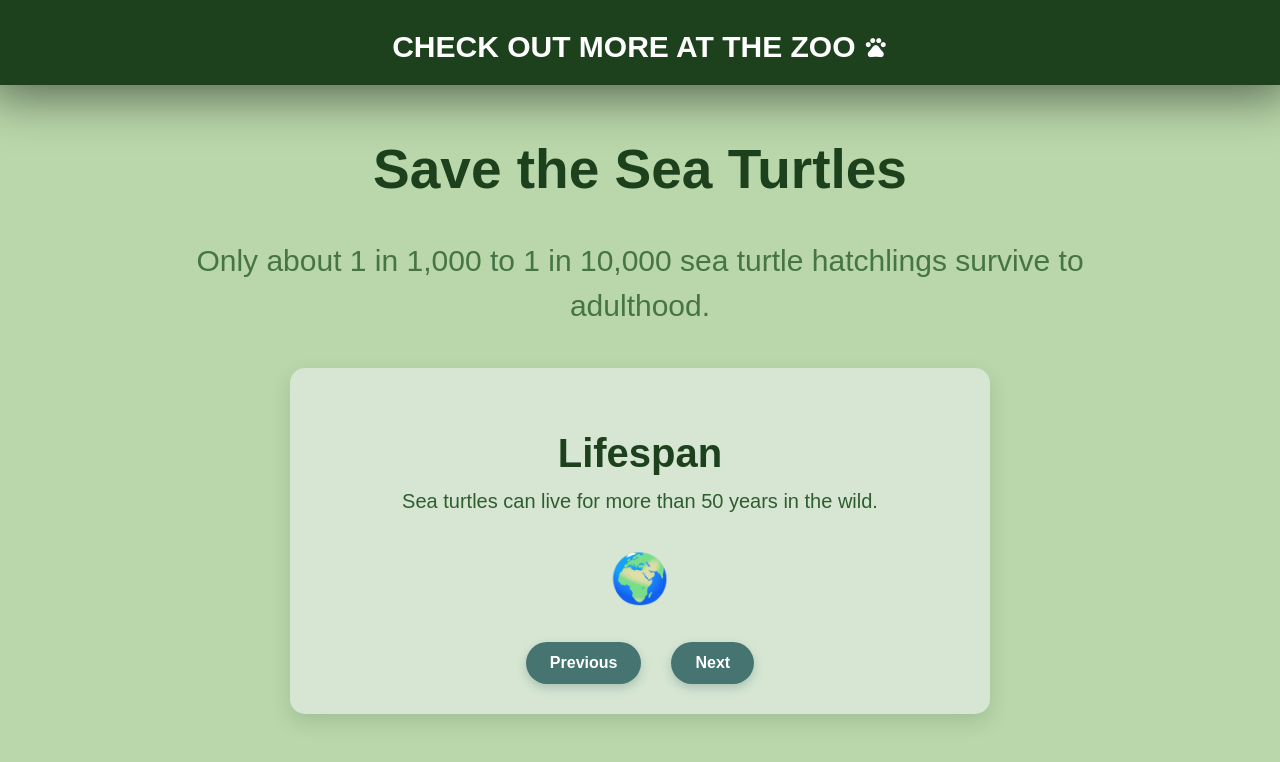
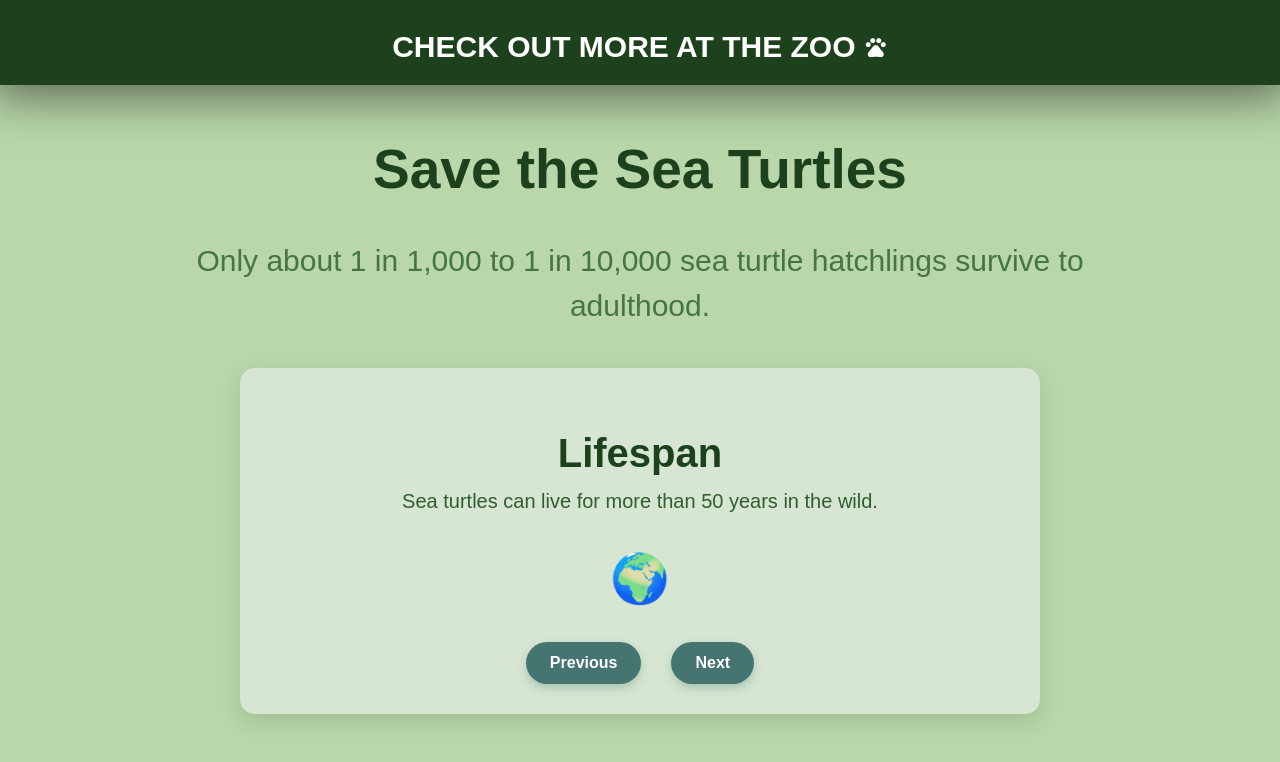
Before and after one commit to KaileyLiou/Turtles, a SvelteKit app: page / in a window 1280 px wide. Shown: the top 762 px of the page. Built offline with nearby package versions, Linux system fonts and the light colour scheme; a web font is replaced by a local one.

Commit message:
added some more padding

```diff
--- a/src/routes/+page.svelte
+++ b/src/routes/+page.svelte
@@ -116,7 +116,7 @@
     .fact-panel {
         margin: 20px auto 40px;
         padding: 30px 50px;
-        max-width: 600px;
+        max-width: 700px;
         background-color: #d6e6d3;
         border-radius: 15px;
         box-shadow: 0 8px 20px rgba(29, 65, 29, 0.15);
@@ -144,17 +144,6 @@
         color: #2f5d2f;
     }
 
-    .icon {
-        font-size: 3rem;
-        margin-bottom: 35px;
-    }
-
-    .nav-buttons {
-        display: flex;
-        justify-content: center;
-        gap: 30px;
-    }
-
     .nav-buttons button {
         background-color: #467470;
         color: white;
@@ -168,13 +157,24 @@
         box-shadow: 0 4px 10px rgba(70, 116, 112, 0.3);
     }
 
+    .icon {
+        font-size: 3rem;
+        margin-bottom: 35px;
+    }
+
+    .nav-buttons {
+        display: flex;
+        justify-content: center;
+        gap: 30px;
+    }
+
     .nav-buttons button:hover {
         background-color: #1d411d;
         box-shadow: 0 6px 15px rgba(29, 65, 29, 0.5);
     }
 
     .unlock-panel {
-        max-width: 600px;
+        max-width: 700px;
         margin: 20px auto;
         text-align: center;
     }
--- a/static/facts.json
+++ b/static/facts.json
@@ -6,7 +6,7 @@
     },
     {
         "title": "Color",
-        "description": "Green sea turtles are named for the greenish color of their fat, which is a result of their herbivorous diet of seagrass and algae",
+        "description": "Green sea turtles are named for the greenish color of their fat, which is a result of their herbivorous diet of seagrass and algae.",
         "icon": "🌿"
     },
     {
@@ -16,7 +16,7 @@
     },
     {
         "title": "Sleep Habits",
-        "description": "Many sea turtles sleep underwater, holding their breath for up to 4-7 hours. Many also spend their entire life at sea, only returning to beaches when they need to lay their eggs",
+        "description": "Many sea turtles sleep underwater, holding their breath for up to 4-7 hours. Many also spend their entire life at sea, only returning to beaches when they need to lay their eggs.",
         "icon": "🌙"
     }
 ]
```
